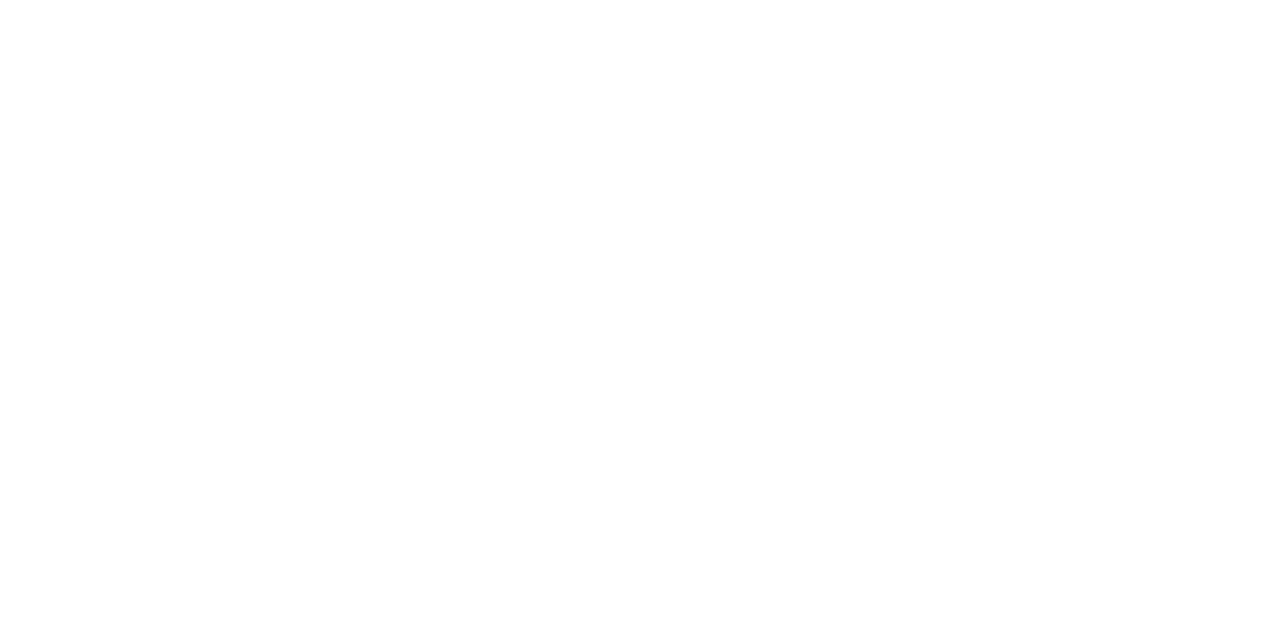
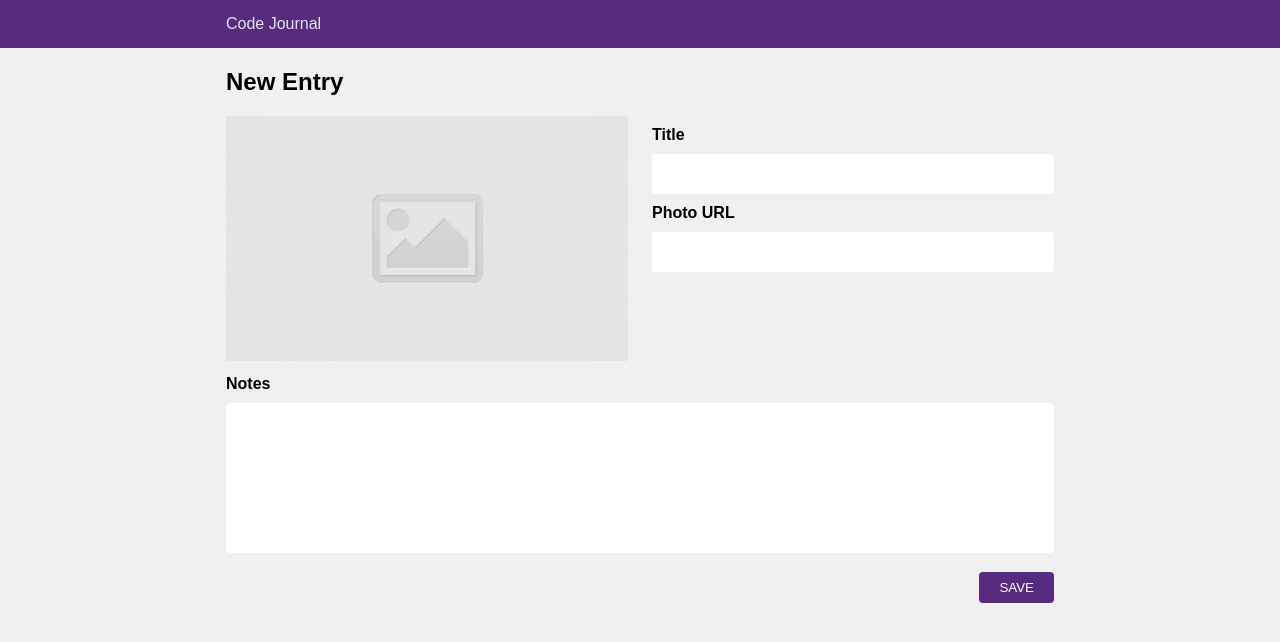
Before and after one commit to RobACurtis/code-journal, a website: page index.html in a window 1280 px wide. Drawn offline with Linux system fonts and the light colour scheme; a web font is replaced by a local one.

Commit message:
add a div, add a form, form looks nice, entry required, listen for input events to update the src attribute of the photo, and listen for submit events, put input values into a new object

```diff
--- a/css/styles.css
+++ b/css/styles.css
@@ -0,0 +1,78 @@
+* {
+  font-family: "Proza Libre", sans-serif;
+}
+
+header {
+  font-weight: 400;
+}
+
+body {
+  background-color: #f0f0f0;
+}
+
+.header {
+  background-color: #562b80;
+  color: rgb(228, 228, 228);
+  padding: 15px 23px;
+}
+
+.img-size {
+  width: 100%;
+  height: 245px;
+  object-fit: cover;
+}
+
+.input {
+  height: 40px;
+  width: 100%;
+  font-weight: 400;
+  border-radius: 4px;
+  border: none;
+}
+
+.input:focus {
+  outline: 2px solid #562b80;
+}
+
+.label {
+  margin: 10px 0;
+  font-weight: 600;
+}
+
+.text-area {
+  height: 150px;
+  width: 100%;
+  font-weight: 400;
+  border-radius: 4px;
+  border: none;
+  resize: none;
+}
+
+.text-area:focus {
+  outline: 2px solid #562b80;
+}
+
+.button {
+  background-color: #562b80;
+  color: #ffff;
+  border: none;
+  border-radius: 4px;
+  padding: 8px 20px;
+  margin: 15px 0;
+  cursor: pointer;
+}
+
+.flex-end {
+  display: flex;
+  justify-content: flex-end;
+}
+
+@media only screen and (min-width: 768px) {
+  .header {
+    padding: 15px;
+  }
+
+  h2 {
+    margin-left: 12px;
+  }
+}
--- a/index.html
+++ b/index.html
@@ -10,14 +10,51 @@
     crossorigin="anonymous"
     href="https://cdnjs.cloudflare.com/ajax/libs/font-awesome/5.14.0/css/all.min.css"
     integrity="sha512-1PKOgIY59xJ8Co8+NE6FZ+LOAZKjy+KY8iq0G4B3CyeY6wYHN3yt9PW0XpSriVlkMXe40PTKnXrLnZ9+fkDaog==">
+  <link href="https://fonts.googleapis.com/css2?family=Proza+Libre:wght@400;600&display=swap" rel="stylesheet">
   <link rel="stylesheet" href="css/reset.css">
   <link rel="stylesheet" href="css/layout.css">
   <link rel="stylesheet" href="css/styles.css">
 </head>
 <body>
-  <header>
-  </header>
+  <div class="header">
+    <div class="container">
+      <div class="row">
+        <div class="column-full">
+          <header>
+            Code Journal
+          </header>
+        </div>
+      </div>
+    </div>
+  </div>
   <main>
+    <div class="container" data-view="entry-form">
+      <form>
+        <div class="row">
+          <h2>New Entry</h2>
+        </div>
+        <div class="row">
+          <div class="column-half column-full img-placeholder">
+            <img class="img-size" src="images/placeholder-image-square.jpg" alt="placeholder image">
+          </div>
+          <div class="column-half">
+            <div class="label"><label for="title">Title</label></div>
+            <div><input id="title" class="input" type="text" name="title" required="required"></div>
+            <div class="label"><label for="photoURL">Photo URL</label></div>
+            <div><input id="photoURL" class="input" type="text" name="photoURL" required="required"></div>
+          </div>
+        </div>
+        <div class="row">
+          <div class="column-full">
+            <div class="label"><label for="notes">Notes</label></div>
+            <div><textarea id="notes" class="text-area" name="notes" required="required"></textarea></div>
+          </div>
+          <div class="column-full flex-end">
+            <button class="button">SAVE</button>
+          </div>
+        </div>
+      </form>
+    </div>
   </main>
   <script src="js/data.js"></script>
   <script src="js/main.js"></script>
--- a/js/main.js
+++ b/js/main.js
@@ -1,2 +1,25 @@
 /* global data */
 /* exported data */
+var $photoURL = document.querySelector('#photoURL');
+$photoURL.addEventListener('input', updateURL);
+
+var $form = document.querySelector('form');
+$form.addEventListener('submit', submit);
+
+function updateURL(event) {
+  var src = $photoURL.value;
+  $photoURL.setAttribute('src', src);
+}
+
+function submit(event) {
+  event.preventDefault();
+  var inputObj = {
+    title: $form.elements.title.value,
+    imageURL: $form.elements.photoURL.value,
+    notes: $form.elements.notes.value
+  };
+
+  var inputString = JSON.stringify(inputObj);
+  localStorage.setItem('Input Form', inputString);
+
+}
```
